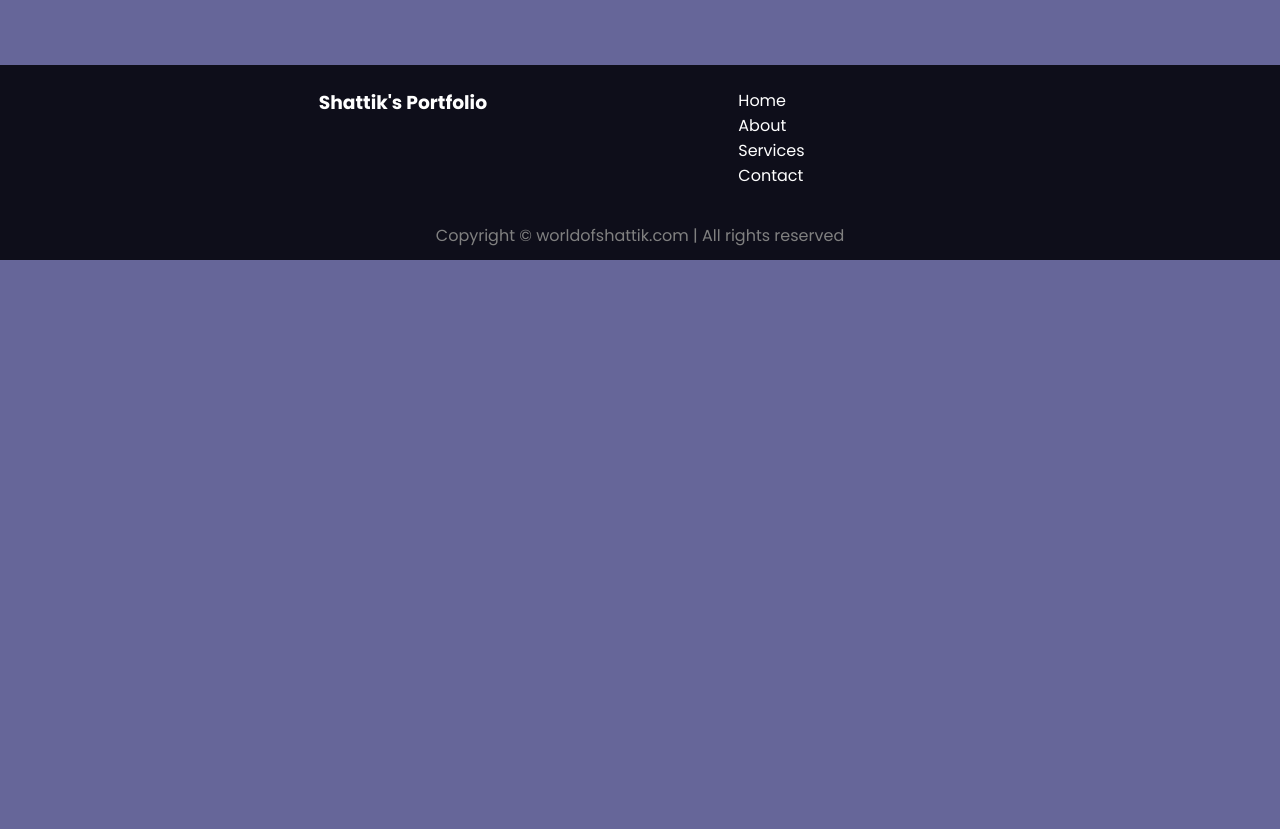
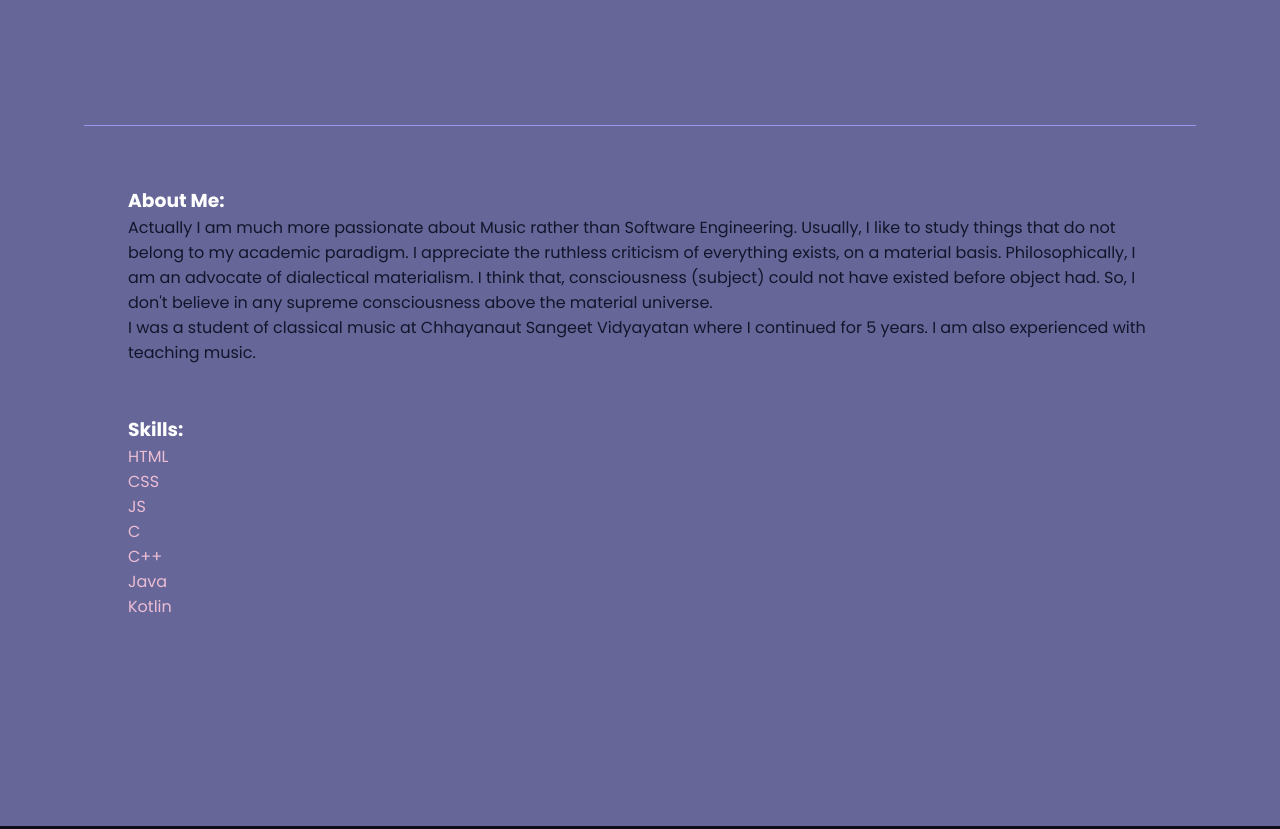
Before and after one commit to codecstasy/WebTech-Project-3-1, a plain HTML site: page index.html in a window 1280 px wide. Shown: the part 1580-2409 px from the top of the page. Before the commit the page ends 1840 px from the top, so only its background shows below. Drawn offline with nearby package versions, Linux system fonts and the light colour scheme.

Commit message:
Skills added

```diff
--- a/index.html
+++ b/index.html
@@ -89,7 +89,7 @@
 
         .rightSection {
             width: 200px;
-            height: 440px;
+            height: 460px;
             border-radius: 50%;
             overflow: hidden;
         }
@@ -107,7 +107,7 @@
         }
 
         .text-gray {
-            color: gray;
+            color: rgb(205, 172, 172);
         }
 
         #element {
@@ -184,6 +184,22 @@
             color: gray;
             padding: 12px 0;
         }
+
+        .description {
+            max-width: 80vw;
+            margin: auto;
+            height: 80vh;
+        }
+
+        .description .description-box {
+            color: rgba(3, 8, 23, 0.856);
+        }
+
+        .skills-desc ul {
+            list-style: none;
+            color: rgb(236, 190, 212);
+        }
+
     </style>
 </head>
 
@@ -221,7 +237,7 @@
         </section>
         <hr>
         <section class="secondSection">
-            <span class="tect-gray">What I have done so far</span>
+            <span class="text-gray">What I have done so far</span>
             <h1>Academic Timeline</h1>
 
             <div class="box">
@@ -263,6 +279,37 @@
                 </div>
             </div>
         </section>
+        <hr>
+        <section class="description">
+            <h3>About Me:</h3>
+            <div class="description-box">
+                Actually I am much more passionate about Music rather than
+                Software Engineering. Usually, I like to study things that do not
+                belong to my academic paradigm. I appreciate the ruthless
+                criticism of everything exists, on a material basis.
+                Philosophically, I am an advocate of dialectical materialism.
+                I think that, consciousness (subject) could not have existed before
+                object had. So, I don't believe in any supreme consciousness
+                above the material universe. <br>
+                I was a student of classical music at Chhayanaut Sangeet
+                Vidyayatan where I continued for 5 years. I am also experienced
+                with teaching music. <br><br><br>
+            </div>
+            <div class="skills">
+                <h3>Skills:</h3>
+                <div class="skills-desc">
+                    <ul>
+                        <li>HTML</li>
+                        <li>CSS</li>
+                        <li>JS</li>
+                        <li>C</li>
+                        <li>C++</li>
+                        <li>Java</li>
+                        <li>Kotlin</li>
+                    </ul>
+                </div>
+            </div>
+        </section>
     </main>
 
     <footer>
```
